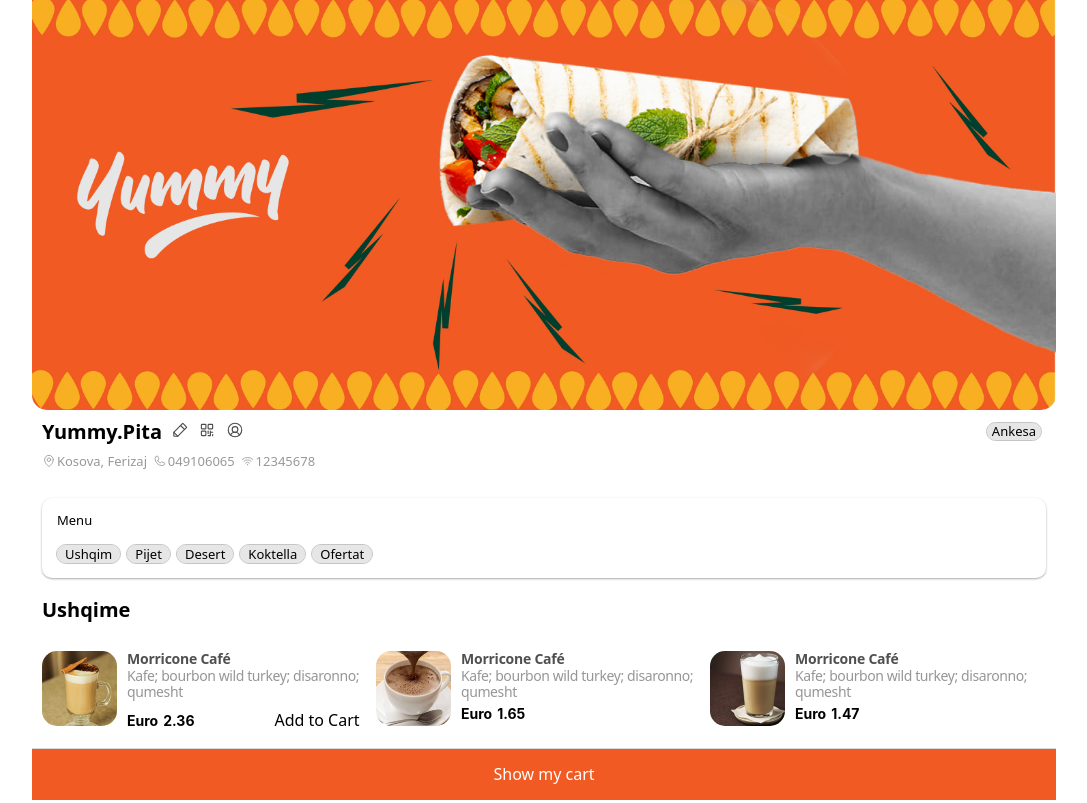
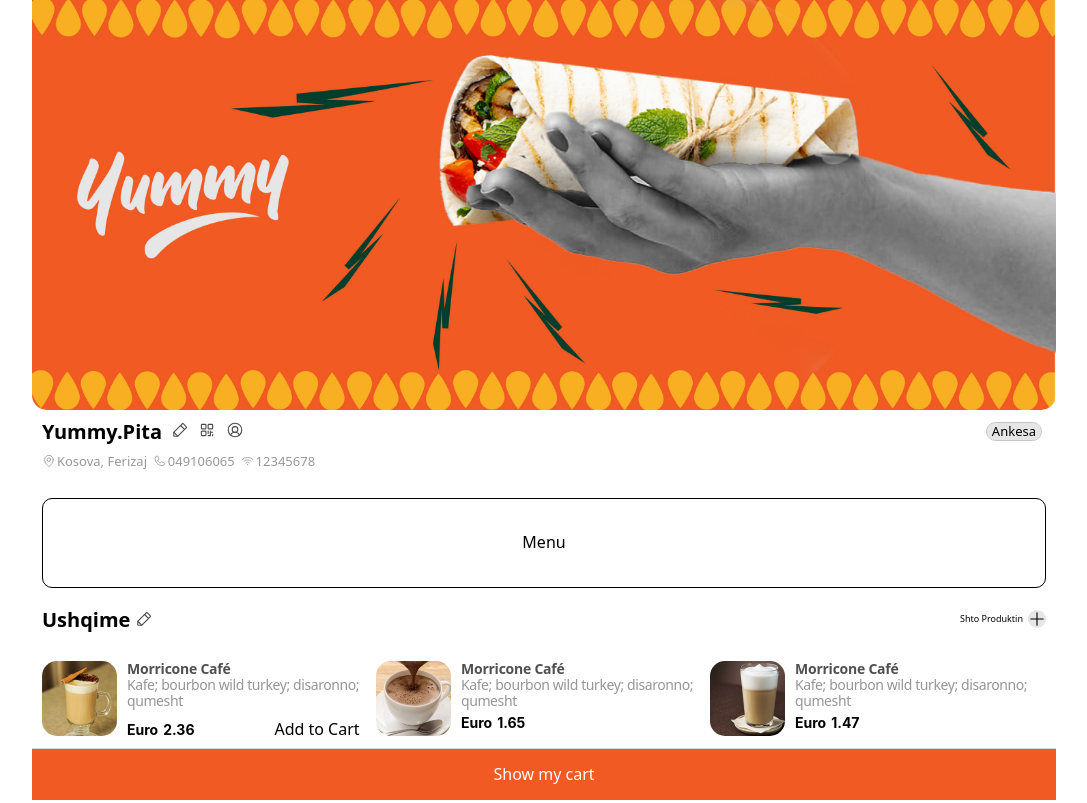
Before and after one commit to Xprim3/offon, a website built with Vite: page profile.html in a window 1280 px wide. Shown: the top 803 px of the page, without its empty margins (96-1183 px from the left). Built offline with nearby package versions, Linux system fonts and the light colour scheme.

Commit message:
secound commit

```diff
--- a/profile.html
+++ b/profile.html
@@ -18,11 +18,13 @@
           <div class="profile__button__box">
             <span style="display: inline-block;">
               <h1 class="profile__titles">Yummy.Pita</h1>
+              <!--Admin Panel Buttonat-->
               <div id="admin__panel" class="place__title__actions">
                 <svg id="click1" xmlns:xlink="http://www.w3.org/1999/xlink" xmlns="http://www.w3.org/2000/svg" viewBox="0 0 256 256" width="18" height="18" fill="currentColor"> <g fill="#4C4C4C"><path d="M92.68629,216H48a8,8,0,0,1-8-8V163.31371a8,8,0,0,1,2.34315-5.65686l120-120a8,8,0,0,1,11.3137,0l44.6863,44.6863a8,8,0,0,1,0,11.3137l-120,120A8,8,0,0,1,92.68629,216Z" fill="none" stroke="#4C4C4C" stroke-linecap="round" stroke-linejoin="round" stroke-width="16px"></path> <line x1="136" y1="64" x2="192" y2="120" fill="none" stroke="#4C4C4C" stroke-linecap="round" stroke-linejoin="round" stroke-width="16px"></line> <line x1="95.48882" y1="215.48882" x2="40.5088" y2="160.5088" fill="none" stroke="#4C4C4C" stroke-linecap="round" stroke-linejoin="round" stroke-width="16px"></line></g></svg>
                 <svg id="click2" xmlns:xlink="http://www.w3.org/1999/xlink" xmlns="http://www.w3.org/2000/svg" viewBox="0 0 256 256" width="18" height="18" fill="currentColor"> <g fill="#4C4C4C"><rect x="48.00244" y="48" width="64" height="64" rx="8" stroke-width="16px" stroke="#4C4C4C" stroke-linecap="round" stroke-linejoin="round" fill="none"></rect> <rect x="48.00244" y="144" width="64" height="64" rx="8" stroke-width="16px" stroke="#4C4C4C" stroke-linecap="round" stroke-linejoin="round" fill="none"></rect> <rect x="144.00244" y="48" width="64" height="64" rx="8" stroke-width="16px" stroke="#4C4C4C" stroke-linecap="round" stroke-linejoin="round" fill="none"></rect> <line x1="144.00244" y1="144" x2="144.00244" y2="176" fill="none" stroke="#4C4C4C" stroke-linecap="round" stroke-linejoin="round" stroke-width="16px"></line> <polyline points="144.002 208 176.002 208 176.002 144" fill="none" stroke="#4C4C4C" stroke-linecap="round" stroke-linejoin="round" stroke-width="16px"></polyline> <line x1="176.00244" y1="160" x2="208.00244" y2="160" fill="none" stroke="#4C4C4C" stroke-linecap="round" stroke-linejoin="round" stroke-width="16px"></line> <line x1="208.00244" y1="192" x2="208.00244" y2="208" fill="none" stroke="#4C4C4C" stroke-linecap="round" stroke-linejoin="round" stroke-width="16px"></line></g></svg>
                 <svg id="click3" xmlns:xlink="http://www.w3.org/1999/xlink" xmlns="http://www.w3.org/2000/svg" viewBox="0 0 256 256" width="18" height="18" fill="currentColor"> <g fill="#4C4C4C"><circle cx="128" cy="128" r="96" fill="none" stroke="#4C4C4C" stroke-miterlimit="10" stroke-width="16px"></circle> <circle cx="128" cy="120" r="40" fill="none" stroke="#4C4C4C" stroke-miterlimit="10" stroke-width="16px"></circle> <path d="M63.79905,199.37405a72.02812,72.02812,0,0,1,128.40177-.00026" fill="none" stroke="#4C4C4C" stroke-linecap="round" stroke-linejoin="round" stroke-width="16px"></path></g></svg>
               </div>
+              <!-- End -->
             </span>
             <button class="ankesa__button">Ankesa</button>
           </div>
@@ -40,19 +42,30 @@
               <a href="#" class="location__wifi__phone__text">12345678</a>
             </span>
           </div>
-          <ul class="main__content__menu">
-            <span class="menu__box">Menu</span>
-            <li class="menu__button__mod">Ushqim</li>
-            <li class="menu__button__mod">Pijet</li>
-            <li class="menu__button__mod">Desert</li>
-            <li class="menu__button__mod">Koktella</li>
-            <li class="menu__button__mod">Ofertat</li>
+
+
+          <ul class="main__content__menu">Menu
+
           </ul>
+
+
+
+
+
         </nav>
 
         <!--Categoria e par kjo duhet mandej mu shtu sipas klientave dhe mu bo rename-->
         <div class="menu__category">
-          <h1 class="category__title">Ushqime</h1>
+          <div class="category__admin__panel">
+            <h1 class="category__title">Ushqime</h1>
+            <div class="category__admin__panel__box" id="category__admin__panel__fade">
+              <span class="category__edit__button">
+                <svg id="click4" xmlns:xlink="http://www.w3.org/1999/xlink" xmlns="http://www.w3.org/2000/svg" viewBox="0 0 256 256" width="18" height="18" fill="currentColor"> <g fill="#4C4C4C"><path d="M92.68629,216H48a8,8,0,0,1-8-8V163.31371a8,8,0,0,1,2.34315-5.65686l120-120a8,8,0,0,1,11.3137,0l44.6863,44.6863a8,8,0,0,1,0,11.3137l-120,120A8,8,0,0,1,92.68629,216Z" fill="none" stroke="#4C4C4C" stroke-linecap="round" stroke-linejoin="round" stroke-width="16px"></path> <line x1="136" y1="64" x2="192" y2="120" fill="none" stroke="#4C4C4C" stroke-linecap="round" stroke-linejoin="round" stroke-width="16px"></line> <line x1="95.48882" y1="215.48882" x2="40.5088" y2="160.5088" fill="none" stroke="#4C4C4C" stroke-linecap="round" stroke-linejoin="round" stroke-width="16px"></line></g></svg>
+              </span>
+              <span class="category__add__product__box">Shto Produktin<svg class="svg__product__add__mod" xmlns="http://www.w3.org/2000/svg" viewBox="0 0 256 256" width="18" height="18" fill="currentColor"> <g><line x1="40" y1="128" x2="216" y2="128" fill="none" stroke="currentColor" stroke-linecap="round" stroke-linejoin="round" stroke-width="16"></line> <line x1="128" y1="40" x2="128" y2="216" fill="none" stroke="currentColor" stroke-linecap="round" stroke-linejoin="round" stroke-width="16"></line></g></svg></span>
+
+            </div>
+          </div>
           <ul class="products__box">
             <li class="product__id">
               <img class="product__img__mod" src="media/products/_20210521150504.0_bocellicoffee.jpg">
@@ -175,10 +188,6 @@
 
 
 
-
-
-
-
   <script type="module" src="src/main.js"></script>
 </body>
 </html>
--- a/styles/profile.css
+++ b/styles/profile.css
@@ -42,7 +42,7 @@
   font-size: 20px;
 }
 
-/* Admin Panel */
+/* Admin Panel top Buttons */
 .place__title__actions {
   display: grid;
   grid-template-columns: 1fr 1fr 1fr;
@@ -81,43 +81,23 @@
 .main__content__menu {
   display: flex;
   flex-direction: row;
-  justify-content: start;
-  flex-wrap: wrap;
+  justify-content: center;
+  align-items: center;
+  overflow: auto;
   max-width: 1024px;
   height: auto;
   list-style-type: none;
   gap: 7px;
-  padding: 15px 15px;
+  border:  1px solid;
+  height: 90px;
   margin-top: 28px;
   background-color: white;
   border-radius: 10px;
-  box-shadow: 0 1px 3px rgba(0,0,0,0.12), 0 1px 2px rgba(0,0,0,0.24);
 }
 
-.menu__box {
-  display: block;
-  width: 100%;
-  padding-bottom: 10px;
-  font-size: 13px;
-  font-weight: 400;
-}
 
-.menu__button__mod {
-  box-sizing: border-box;
-  cursor: pointer;
-  font-size: 13px;
-  font-weight: 400;
-  font-stretch: 100%;
-  padding: 2px 8px 2px 8px;
-  color: black;
-  outline-style: solid;
-  outline-width: 0.1px;
-  outline-color: rgb(197, 197, 197);
-  background-color: rgb(230, 230, 230);
-  border-radius: 10px;
-  border: none;
-  cursor: pointer;
-}
+
+
 
 /* Location, Phone and Wifi Box and Styling */
 
@@ -169,16 +149,70 @@
   padding: 10px 10px 10px 10px
 }
 
+/* Category Admin Panel */
+
+.category__admin__panel {
+  display: flex;
+  flex-direction: row;
+  width: 100%;
+  height: 23px;
+  margin-bottom: 30px;
+}
+
+.category__admin__panel__box {
+  display: flex;
+  width: 100%;
+  height: 100%;
+  justify-content: space-between;
+  align-items: center;
+}
+
+.category__edit__button {
+  display: flex;
+  justify-content: center;
+  align-items: center;
+}
+
+#category__admin__panel__fade {
+  visibility: visible;
+}
+
+#click4 {
+  cursor: pointer;
+  height: 100%;
+  margin-left: 5px;
+}
+
+.category__add__product__box {
+  display: flex;
+  flex-direction: row;
+  justify-content: center;
+  align-items: center;
+  gap: 5px;
+  font-size: 9px;
+}
+
+.svg__product__add__mod {
+  background-color: rgb(230, 230, 230);
+  border-radius: 18px;
+  color: black;
+  cursor: pointer;
+}
+
+
+
+
+
+/* End */
+
 .category__title {
   box-sizing: border-box;
-  display: flex;
-  flex-direction: column;
-  max-width: 1024px;
+  display: inline-block;
   font-size: 20px;
   font-style: normal;
   font-weight: 600;
-  height: auto;
   margin-bottom: 30px;
+  height: 100%;
 }
 .line__only {
   display: block;
```
